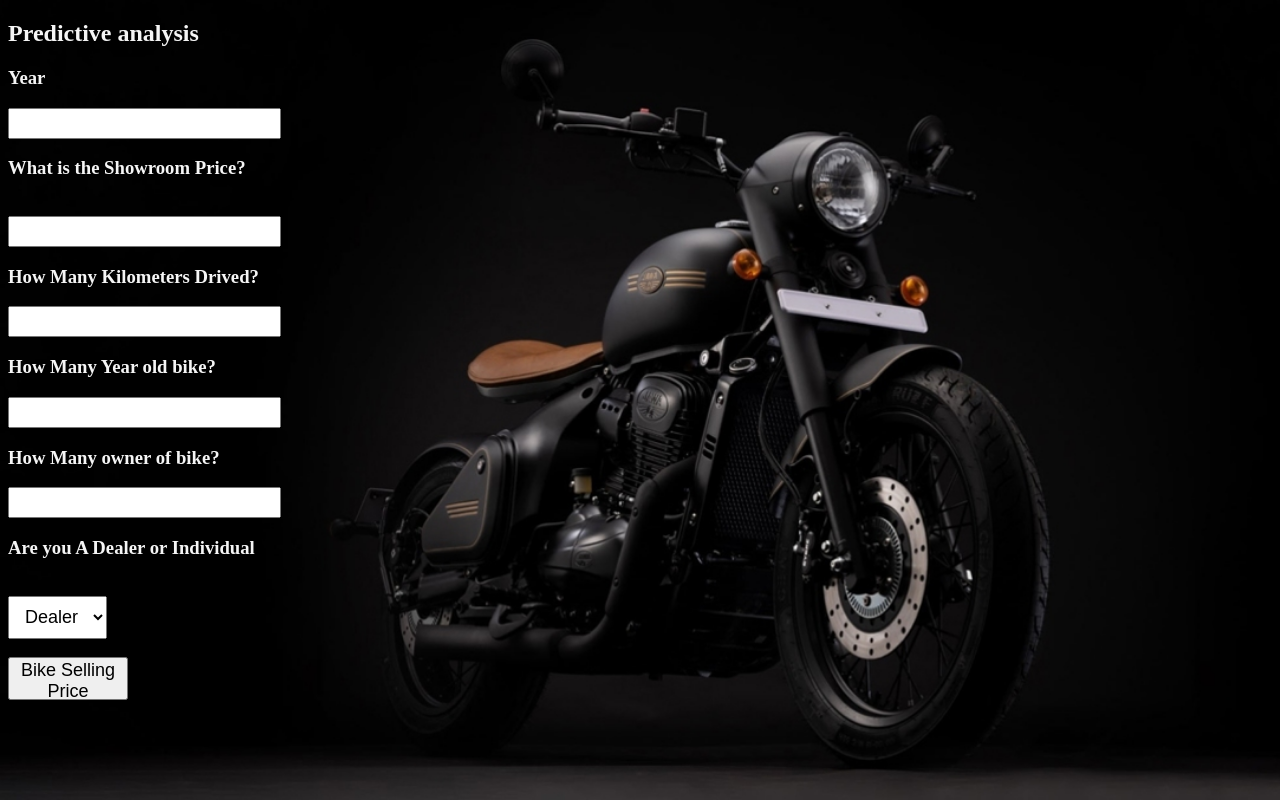
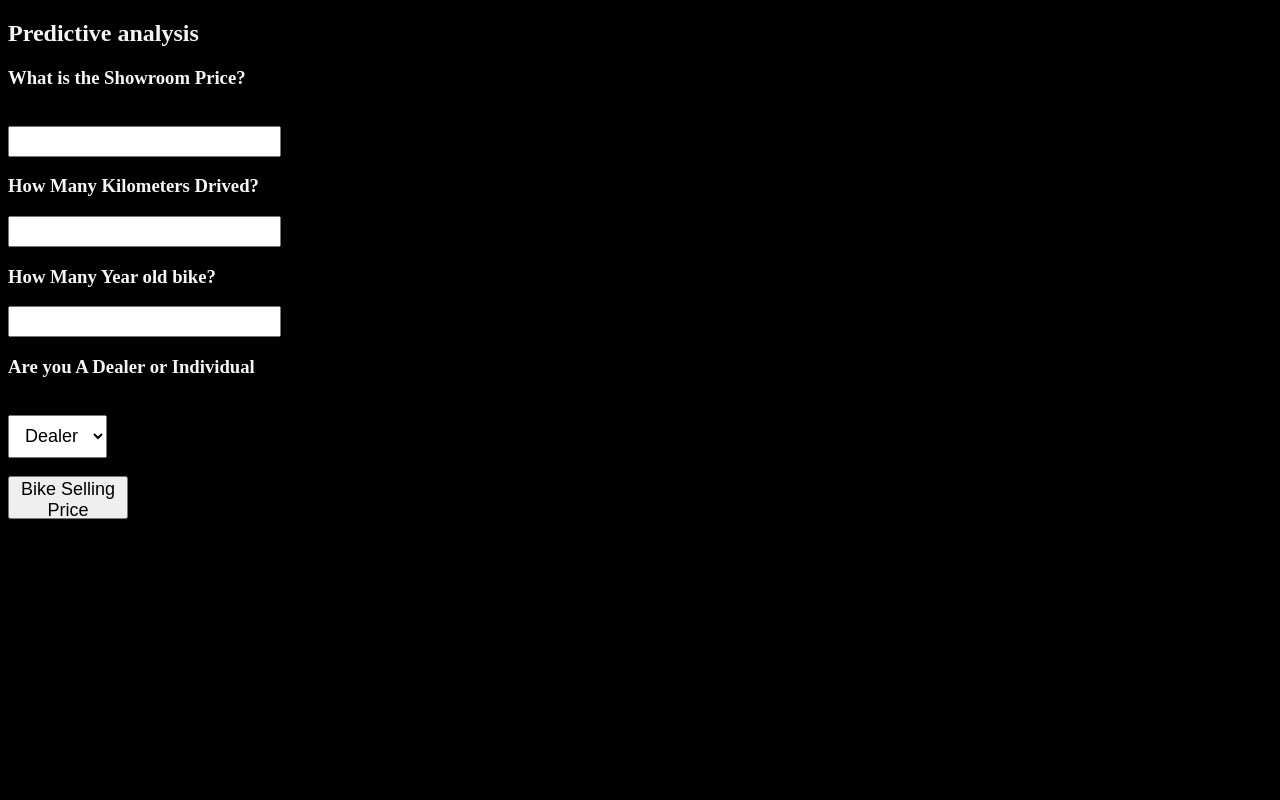
Before and after one commit to Vishal422/Bikewala, a Flask app: page / in a window 1280 px wide. Run offline with Flask 2, Linux system fonts and the light colour scheme; parts of the project's set-up code (start-up, migrations or seed data) failed here and were passed over.

Commit message:
Add files via upload

```diff
--- a/templates/index.html
+++ b/templates/index.html
@@ -8,13 +8,9 @@
     <meta name="viewport" content="width=device-width, initial-scale=1.0">
     <title>Bikewala</title>
 
+
    	<style type="text/css">
 
-		body{
-			background-image:url(Perak\ Front\ Three-Quarter.jpg);
-			background-size: cover;
-			background-attachment: fixed;
-		}
 
 		.content{
 			background:ghostwhite;
@@ -41,14 +37,10 @@
     <div style="color:whitesmoke">
         <form action="{{ url_for('predict')}}" method="post">
             <h2>Predictive analysis</h2>
-            <h3>Year</h3><input id="first" name="year" type="number ">
             <h3>What is the Showroom Price?</h3><br><input id="second" name="Present_Price" required="required">
             <h3>How Many Kilometers Drived?</h3><input id="third" name="Km_driven" required="required">
             <h3>How Many Year old bike?</h3><input id="fourth" name="no_year" required="required">
-            <h3>How Many owner of bike?</h3><input id="fifth" name="owner" required="required">
 
-
-            </select>
             <h3>Are you A Dealer or Individual</h3><br><select name="Seller_Type_Individual" id="resea" required="required">
                 <option value="Dealer">Dealer</option>
                 <option value="Individual">Individual</option>
@@ -65,12 +57,14 @@
             <br><br><h3>{{ prediction_text }}<h3>
     </div>
 
+        <style>
 
 
 
-    <style>
+
         body {
-            background-color: Black;
+            background-image : 'Perak Front Three-Quarter.jpg' ;
+            background-color : Black;
             text-align: left;
             padding: 0px;
         }
```
